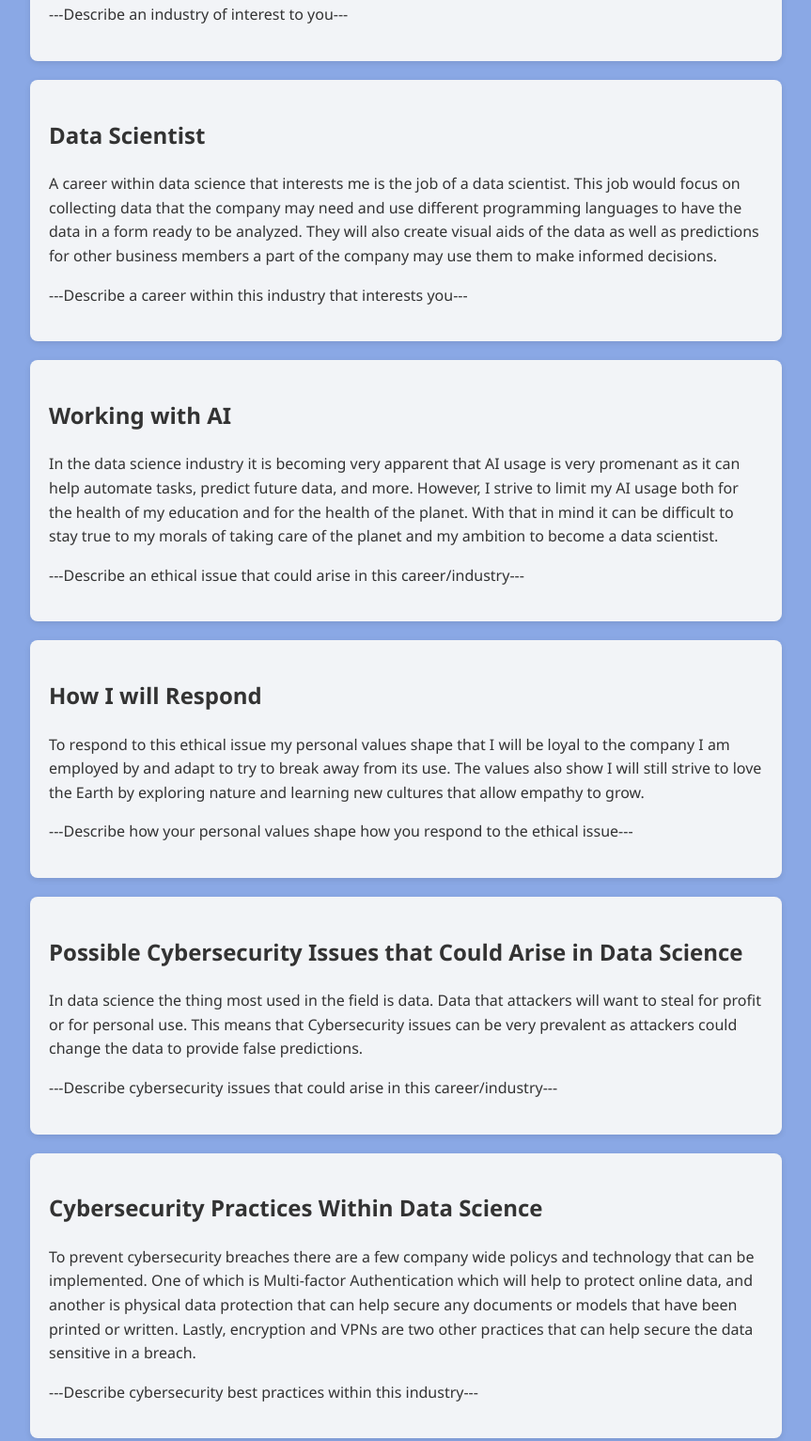
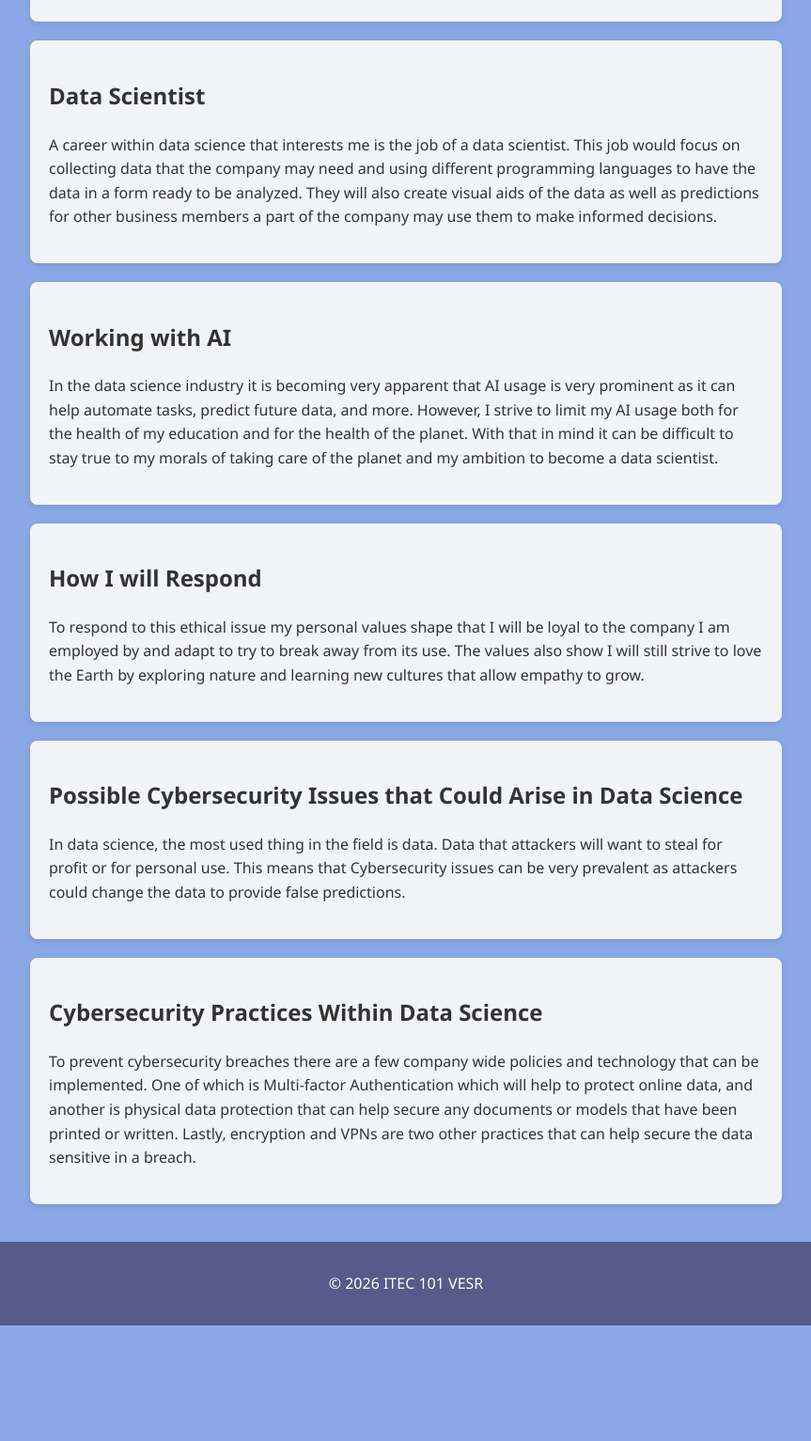
Before and after one commit to mlemail213-blip/simpleWebsite2, a plain HTML site: page industry.html in a window 1280 px wide. Shown: the part 744-2277 px from the top of the page at 94% size, without its empty margins (208-1071 px from the left). After the commit the page ends 2154 px from the top, so only its background shows below. Drawn offline with Linux system fonts and the light colour scheme.

Commit message:
industry.html

```diff
--- a/industry.html
+++ b/industry.html
@@ -129,38 +129,32 @@ footer {
     height="310">
     <section>
       <h2>Data Science</h2>
-      <p>Data science is a field I have recently taken a liking to last year. It was sparked by my interest in statistics and drew me to it as it is a growing field that is promising for finding a job. It is utilized in many different industries and will allow me to choose any additional area of interest I may have. The industry is a combination of many different characteristics including data collection, analysis, developing algorithms, and preditions.</p>
-      <p>---Describe an industry of interest to you---</p>
+      <p>Data science is a field I have recently taken a liking to last year. It was sparked by my interest in statistics and drew me to it as it is a growing field that is promising for finding a job. It is utilized in many different industries and will allow me to choose any additional area of interest I may have. The industry is a combination of many different characteristics including data collection, analysis, developing algorithms, and predictions.</p>
     </section>
 
     <section>
       <h2>Data Scientist</h2>
-      <p>A career within data science that interests me is the job of a data scientist. This job would focus on collecting data that the company may need and use different programming languages to have the data in a form ready to be analyzed. They will also create visual aids of the data as well as predictions for other business members a part of the company may use them to make informed decisions. </p>
-      <p>---Describe a career within this industry that interests you---</p>
+      <p>A career within data science that interests me is the job of a data scientist. This job would focus on collecting data that the company may need and using different programming languages to have the data in a form ready to be analyzed. They will also create visual aids of the data as well as predictions for other business members a part of the company may use them to make informed decisions. </p>
     </section>
 
     <section>
       <h2>Working with AI</h2>
-      <p>In the data science industry it is becoming very apparent that AI usage is very promenant as it can help automate tasks, predict future data, and more. However, I strive to limit my AI usage both for the health of my education and for the health of the planet. With that in mind it can be difficult to stay true to my morals of taking care of the planet and my ambition to become a data scientist.</p>
-      <p>---Describe an ethical issue that could arise in this career/industry---</p>
+      <p>In the data science industry it is becoming very apparent that AI usage is very prominent as it can help automate tasks, predict future data, and more. However, I strive to limit my AI usage both for the health of my education and for the health of the planet. With that in mind it can be difficult to stay true to my morals of taking care of the planet and my ambition to become a data scientist.</p>
     </section>
 
     <section>
       <h2>How I will Respond</h2>
       <p>To respond to this ethical issue my personal values shape that I will be loyal to the company I am employed by and adapt to try to break away from its use. The values also show I will still strive to love the Earth by exploring nature and learning new cultures that allow empathy to grow.</p>
-      <p>---Describe how your personal values shape how you respond to the ethical issue---</p>
     </section>
 
     <section>
       <h2>Possible Cybersecurity Issues that Could Arise in Data Science</h2>
-      <p> In data science the thing most used in the field is data. Data that attackers will want to steal for profit or for personal use. This means that Cybersecurity issues can be very prevalent as attackers could change the data to provide false predictions. </p>
-      <p>---Describe cybersecurity issues that could arise in this career/industry---</p>
+      <p> In data science, the most used thing in the field is data. Data that attackers will want to steal for profit or for personal use. This means that Cybersecurity issues can be very prevalent as attackers could change the data to provide false predictions. </p>
     </section>
 
     <section>
       <h2>Cybersecurity Practices Within Data Science</h2>
-      <p>To prevent cybersecurity breaches there are a few company wide policys and technology that can be implemented. One of which is Multi-factor Authentication which will help to protect online data, and another is physical data protection that can help secure any documents or models that have been printed or written. Lastly, encryption and VPNs are two other practices that can help secure the data sensitive in a breach.</p>
-      <p>---Describe cybersecurity best practices within this industry---</p>
+      <p>To prevent cybersecurity breaches there are a few company wide policies and technology that can be implemented. One of which is Multi-factor Authentication which will help to protect online data, and another is physical data protection that can help secure any documents or models that have been printed or written. Lastly, encryption and VPNs are two other practices that can help secure the data sensitive in a breach.</p>
     </section>
 
   </main>
```
